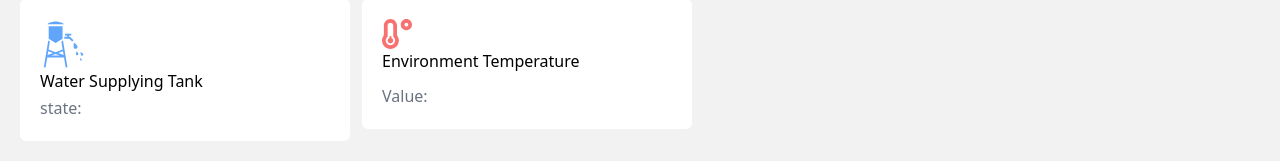
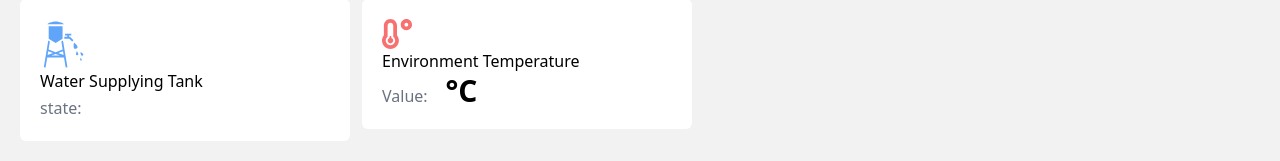
Before and after one commit to Akatronix/smart-irrigation-system, a React (Vite) app in the folder frontend/: page / in a window 1280 px wide. Shown: the part 481-642 px from the top of the page. Built offline with nearby package versions, Linux system fonts and the light colour scheme.

Commit message:
Update App.jsx

```diff
--- a/frontend/src/App.jsx
+++ b/frontend/src/App.jsx
@@ -93,7 +93,7 @@ function App() {
           <p>Environment Temperature</p>
           <span className="text-gray-500">Value:</span>
           <span className="text-2xl md:text-3xl font-bold ml-[10px]">
-            {senData.enviromentTemp}
+            {senData.enviromentTemp} °C
           </span>
         </div>
       </div>
```
